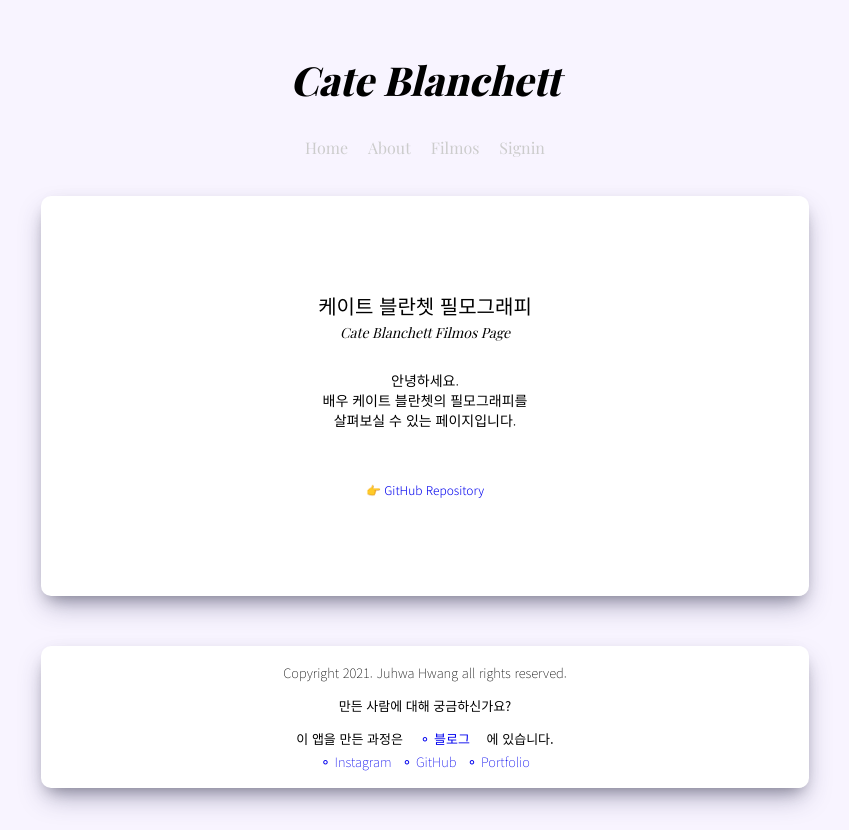
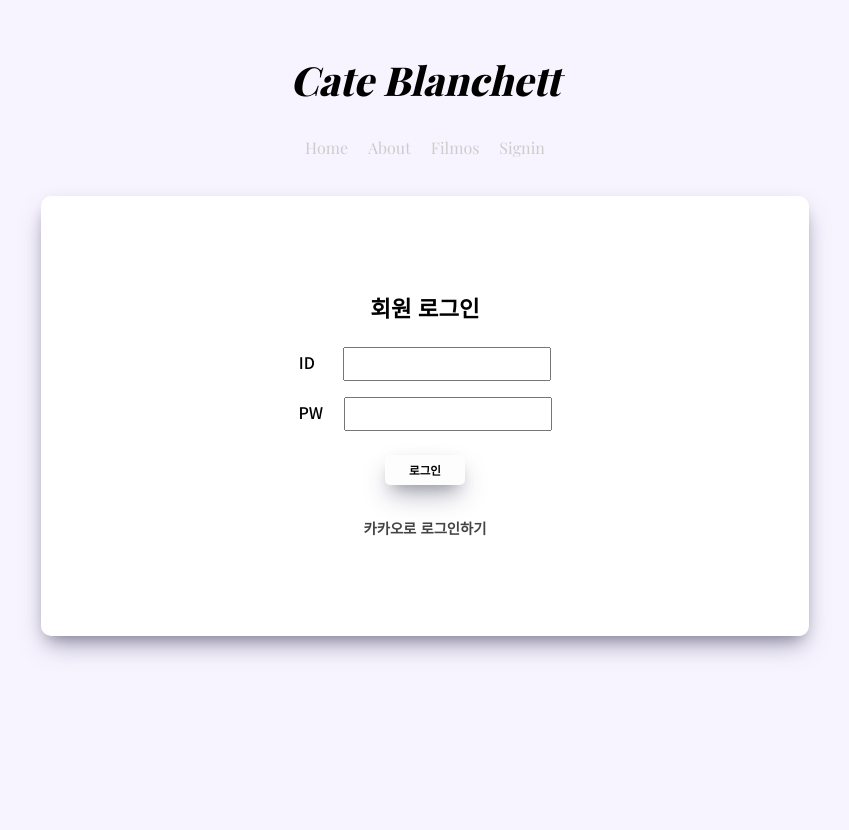
Before and after one commit to kenna-hwa/react-movie-app-2022, a React (Create React App) app: page /signin in a window 1280 px wide. Shown: the whole page, without its empty margins (215-1064 px from the left). Built offline with nearby package versions, Linux system fonts and the light colour scheme; a web font is replaced by a local one.

Commit message:
update: app.js hashrouter - switch 변경

```diff
--- a/src/App.js
+++ b/src/App.js
@@ -1,28 +1,34 @@
 import React from 'react';
-import { HashRouter, Route } from 'react-router-dom';
+import { Switch, Route } from "react-router-dom";
 import About from './routes/About';
 import MovieList from './routes/MovieList';
 import Home from './routes/Home';
 import Detail from './routes/Detail'
 import Navigation from './components/Navigation';
 import Signin from './components/Signin';
+import KakaoAuth from './components/KakaoAuth'
 import './css/App.css';
 
 
-class App extends React.Component {
-render(){
+function App() {
+
+
   return (
+
     <section className="main_container">
     <h1 className="main_title">Cate Blanchett</h1>
-      <HashRouter>
-        <Navigation />
-        <Route path="/" exact={true} component={Home} />
-        <Route path="/movielist" exact={true} component={MovieList} />
-        <Route path="/about" exact={true} component={About} />
-        <Route path="/movie?movieCd=:id" exact={true} component={Detail} />
-        <Route path="/signin" exact={true} component={Signin} />
-      </HashRouter>
+    <Navigation />
+
+      <Switch>
+        <Route exact path="/"> <Home /> </Route>
+        <Route exact path="/movielist"> <MovieList /></Route>
+        <Route exact path="/about"> <About /> </Route>
+        <Route exact path="/movie?movieCd=:id"> <Detail /> </Route>
+        <Route exact path="/signin"> <Signin /> </Route>
+        <Route exact path="/oauth/kakao/callback"> <KakaoAuth /> </Route>
+        </Switch>
   </section>
-)}
+)
+
 }
 export default App;
--- /dev/null
+++ b/src/components/KakaoAuth.js
@@ -0,0 +1,16 @@
+import React from 'react';
+
+
+function KakaoAuth () {
+
+    const code = new URL(window.location.href).searchParams.get("code");
+    console.log('code :', code)
+
+    return (
+        <div>
+            <p>카카오 로그인</p>
+            { code }
+        </div>
+    );
+};
+export default KakaoAuth;
--- a/src/components/Signin.js
+++ b/src/components/Signin.js
@@ -4,6 +4,10 @@
 
 
 function Signin() {
+
+    const RESTAPI_KEY = "cd9ac574137c641f13202a079a93a96b"; //요약정보 - 앱 키 - REST API 키
+    const REDIRECT_URI = "http://localhost:3000/oauth/kakao/callback"; //인증 토큰을 받을 리다이렉트 주소
+    const KAKAO_AUTH_URL = `https://kauth.kakao.com/oauth/authorize?client_id=${RESTAPI_KEY}&redirect_uri=${REDIRECT_URI}&response_type=code`;
 
     const [userId, setUserId] = useState('');
     const [userPwd, setuserPwd] = useState('');
@@ -23,6 +27,8 @@
     // login 버튼 클릭 이벤트
     const onClickLogin = () => {
         console.log('click login')
+        console.log(KAKAO_AUTH_URL)
+
     }
 
     // 페이지 렌더링 후 가장 처음 호출되는 함수
@@ -38,7 +44,7 @@
     return (
         <div className='signin_form_wrap'>
         <form className='signin_form'>
-            <h2 className='signin_form_header'>Login</h2>
+            <h2 className='signin_form_header'>회원 로그인</h2>
             <div className='signin_input_wrap'>
                 <p className="signin_id">
                 <label htmlFor='userId'>ID </label>
@@ -52,7 +58,11 @@
             <div>
                 <button type='button' onClick={onClickLogin}>로그인</button>
             </div>
+
         </form>
+        <div className='signin_with_kakao'>
+                <a href={KAKAO_AUTH_URL}>카카오로 로그인하기</a>
+        </div>
         </div>
     )
 }
--- a/src/css/Signin.scss
+++ b/src/css/Signin.scss
@@ -19,8 +19,8 @@
         align-items: center;
 
         .signin_form_header{
-            font-size: 1.25em;
-            font-weight: 500;
+            font-size: 1.4em;
+            font-weight: 600;
             margin-bottom: 1.8rem;
         }
 
@@ -68,6 +68,7 @@
             border: none;
             border-radius: 5px;
             font-size: 0.725rem;
+            font-weight: 600;
             cursor: pointer;
             @include box-deco;
             transition: 0.4s all;
@@ -79,6 +80,33 @@
         }
     }
 
+    .signin_with_kakao{
+        width: 150px;
+        margin: 2.5em auto 0;
+        font-size: 0.9em;
+        font-weight: 600;
+        cursor: pointer;
 
+        a{
+            color: #444;
+            transition: 0.4s all;
+
+            &:hover{
+                transition: 0.4s all;
+                color: #ffee07;
+            }
+
+            &:visited{
+                color: #444;
+                transition: 0.4s all;
+            }
+
+            &:visited:hover{
+                color: #ffee07;
+                transition: 0.4s all;
+            }
+        }
+
+    }
 
 }
--- a/src/index.js
+++ b/src/index.js
@@ -1,6 +1,12 @@
 import React from 'react';
 import ReactDOM from 'react-dom';
+import { BrowserRouter } from 'react-router-dom';
 import App from './App';
 
 
-ReactDOM.render(<App />, document.getElementById('root'));
+ReactDOM.render(
+    <BrowserRouter>
+      <App />
+    </BrowserRouter>,
+    document.getElementById('root')
+  );
```
